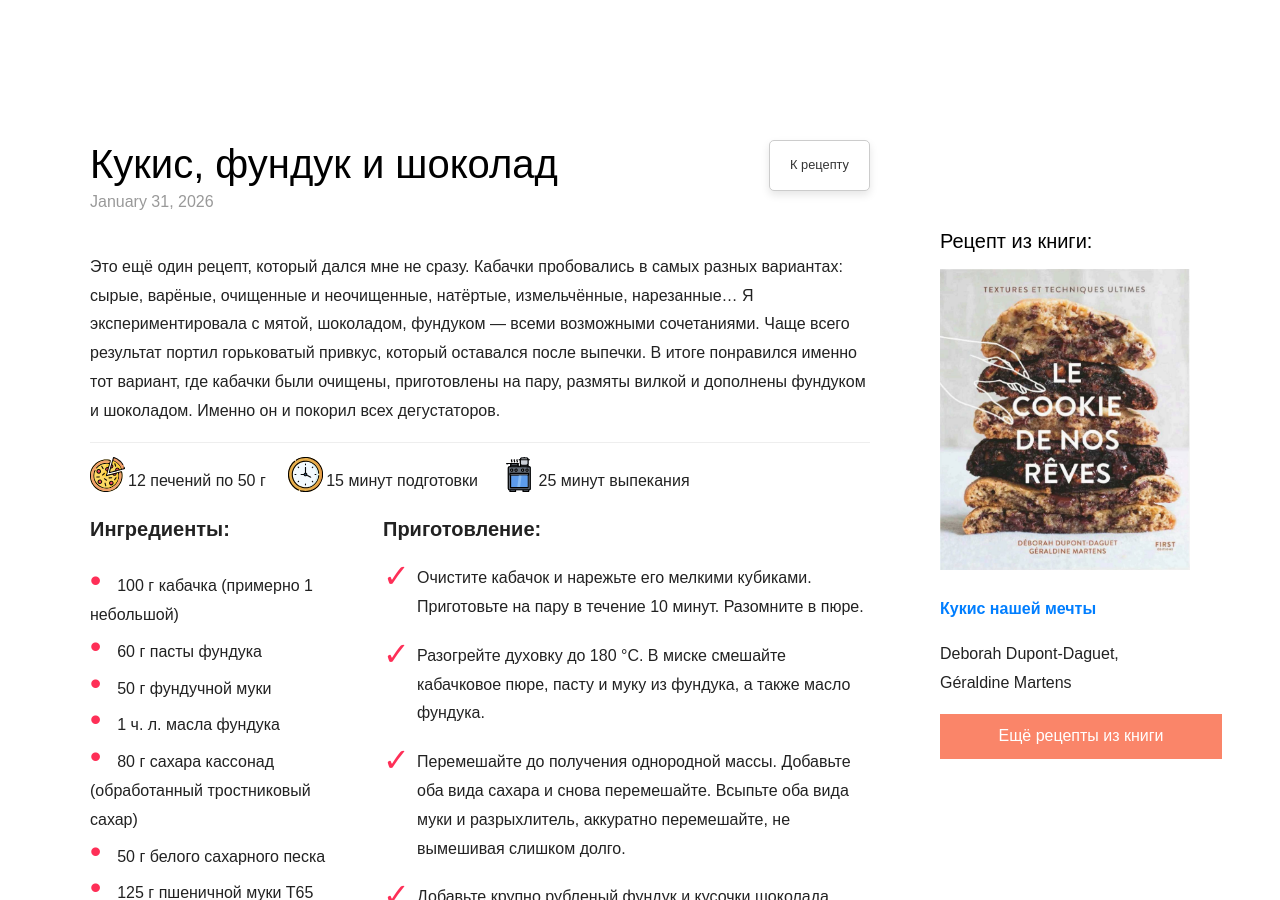
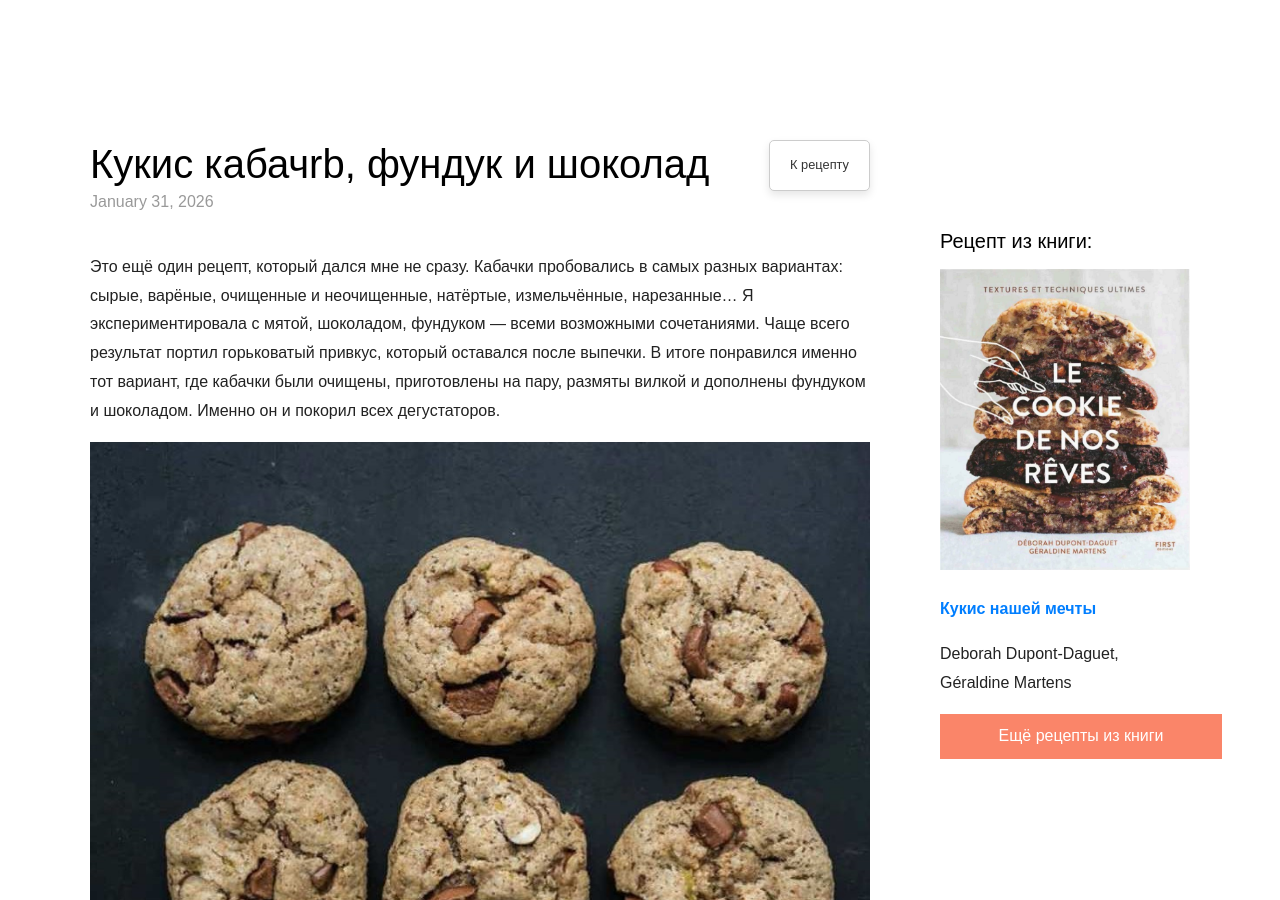
Before and after one commit to Helga1970/new-site, a Jekyll site: the page built from _recipes/les-cookeis-de-nos-reve/kukis-funduk-i-shokolad.md, in a window 1280 px wide and 900 px high. Built offline with Jekyll 4.4.1, drawn with Linux system fonts in a browser that asks for light colours; nearby versions of some CDN libraries; some web fonts are replaced; comment, search, counter and statistics services are not loaded.

Commit message:
Update kukis-funduk-i-shokolad.md

```diff
--- a/_recipes/les-cookeis-de-nos-reve/kukis-funduk-i-shokolad.md
+++ b/_recipes/les-cookeis-de-nos-reve/kukis-funduk-i-shokolad.md
@@ -1,6 +1,6 @@
 ---
-title: Кукис, фундук и шоколад
-featured_image: null
+title: Кукис кабачrb, фундук и шоколад
+featured_image: /images/les-cookeis-de-nos-reve/kukis-kabachki-funduk-i-shokolad.jpeg
 categories:
 - С орехами
 - С овощами и фруктами
```
